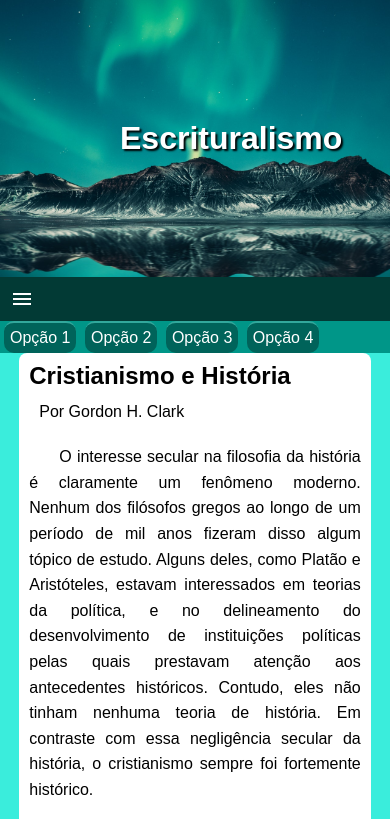
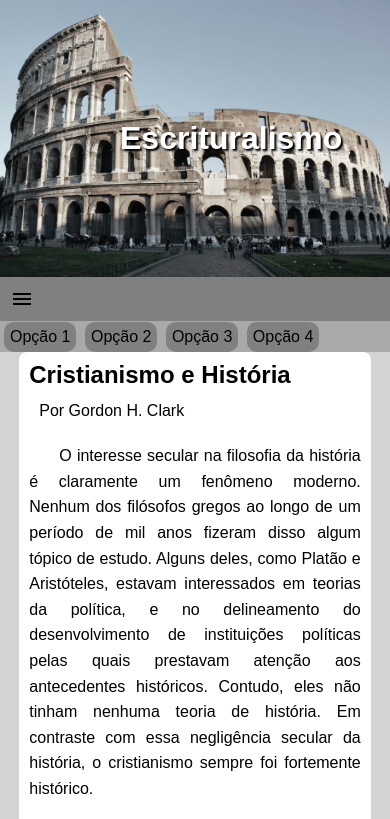
Before and after one commit to magnnoviana/html-css, a plain HTML site: page exercícios/ex26/mq005/index.html in a window 390 px wide. Both pictures are taken after a click on the icon "menu". Shown: the top 819 px of the page. Drawn offline with Linux system fonts and the light colour scheme.

Commit message:
novos ajustes no ex26 mq005 media query

```diff
--- a/exercícios/ex26/mq005/estilos/style.css
+++ b/exercícios/ex26/mq005/estilos/style.css
@@ -7,15 +7,15 @@
 }
 
 body, html {
-    background-color: #28ecd9b4;
+    background-color: lightgray;
 }
 
 header {
-    background-color: #009688;
+    background-color: darkgray;
 }
 
 header > h1 {
-    background-image: url('../imagens/aurora-boreal.jpg');
+    background-image: url('../imagens/coliseu.jpg');
     background-size: cover;
     background-position: center center;
     padding: 120px;
@@ -25,16 +25,16 @@ header > h1 {
 }
 
 i#burguer {
-    background-color: #023a35;
-    color: white;
+    background-color: gray;
+    color: black;
     text-align: left;
     padding: 10px;
     display: block;
 }
 
 i#burguer:hover {
-    background-color: #00ffff;
-    color: black;
+    background-color: rgb(92, 91, 91);
+    color: white;
     cursor: pointer;
 }
 
@@ -52,15 +52,15 @@ menu > ul > li> a {
     margin-left: 4px;
     text-decoration: none;
     text-align: center;
-    background-color: #00635A;
-    color: white;
-    border-top:2px solid #32A89C;
+    background-color: gray;
+    color: black;
+    border-top:1px solid darkgrey;
     border-radius: 10px;
 }
 
 menu > ul > li > a:hover {
-    background-color: #44E3D3;
-    color: black;
+    background-color: dimgrey;
+    color: white;
 }
 
 main {
```
